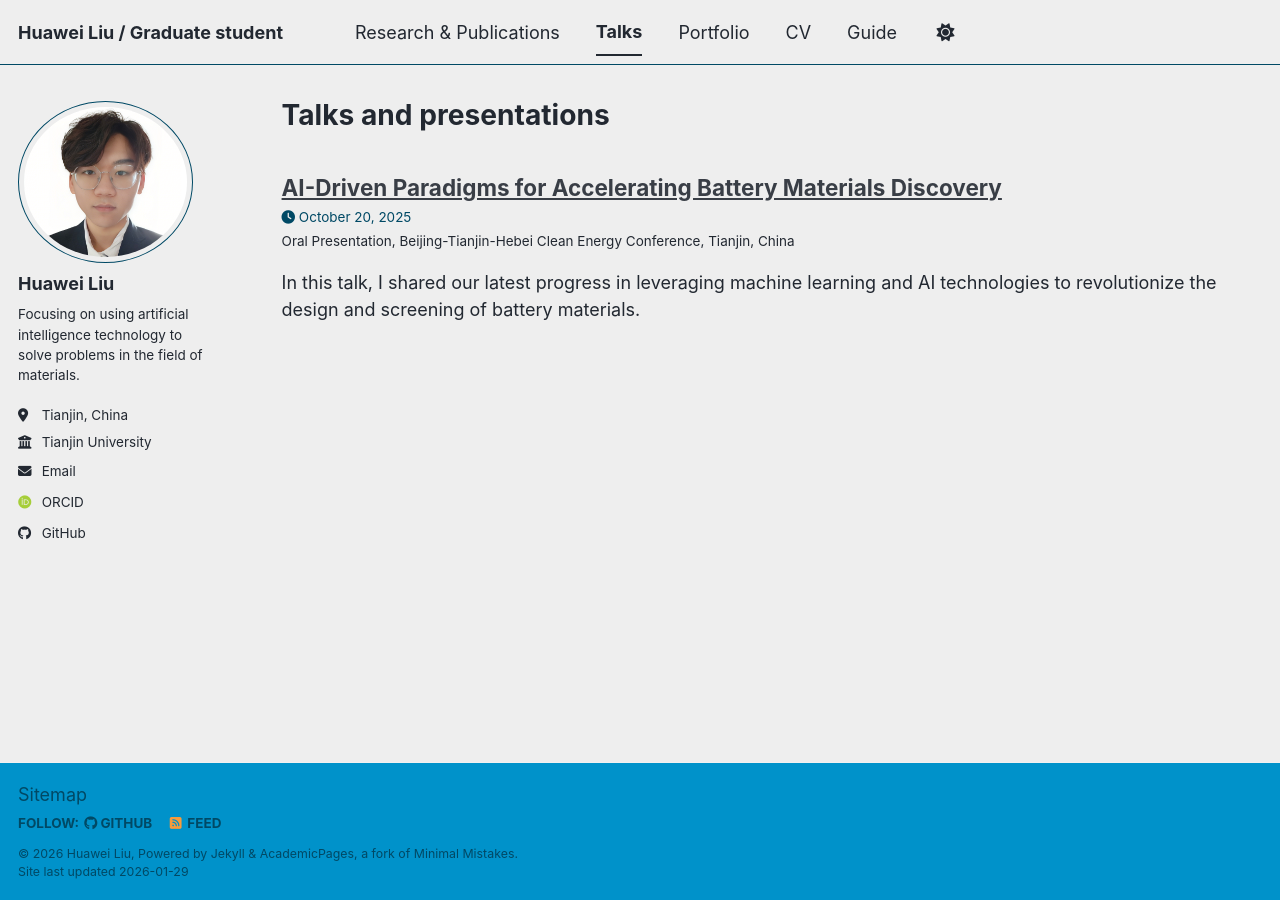
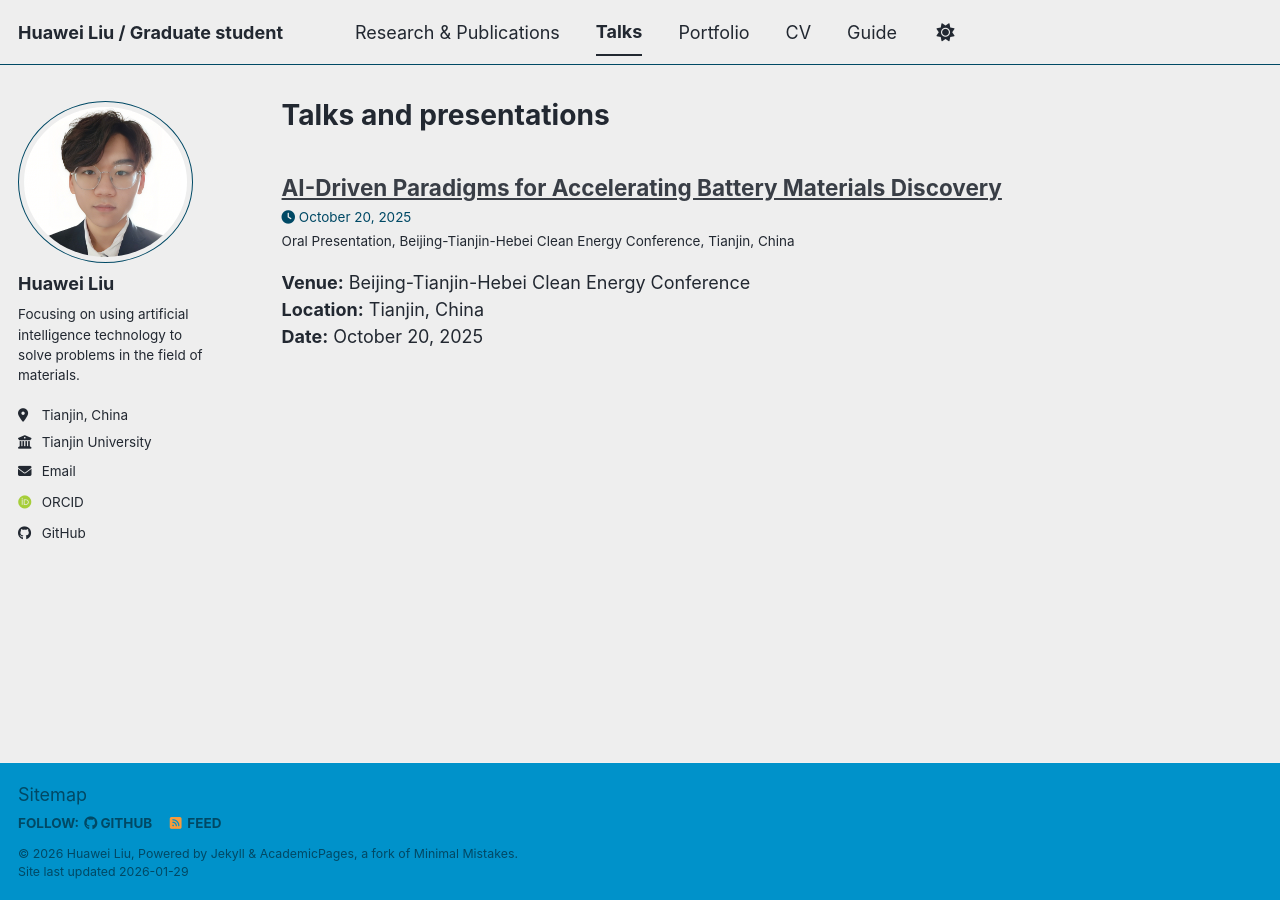
Before and after one commit to erweixi/erweixi.github.io, a Jekyll site: the page built from _pages/talks.html, in a window 1280 px wide. Built offline with Jekyll 4.4.1, drawn with Linux system fonts in a browser that asks for light colours; some web fonts are replaced; a script bundle is joined from its source files by our own code; library files that are not in the unit come from our copies; some of the changed lines change nothing that is shown.

Commit message:
修改格式

````diff
--- a/_talks/2025-10-20-talk-1.md
+++ b/_talks/2025-10-20-talk-1.md
@@ -2,15 +2,31 @@
 title: "AI-Driven Paradigms for Accelerating Battery Materials Discovery"
 collection: talks
 type: "Oral Presentation"
-permalink: /talks/2025-10-20-talk-1.md
+permalink: /talks/2025-10-20-talk-1
 venue: "Beijing-Tianjin-Hebei Clean Energy Conference"
 date: 2025-10-20
 location: "Tianjin, China"
 ---
 
+**Venue:** Beijing-Tianjin-Hebei Clean Energy Conference
+**Location:** Tianjin, China
+**Date:** October 20, 2025
+
+---
+
 In this talk, I shared our latest progress in leveraging machine learning and AI technologies to revolutionize the design and screening of battery materials.
 
-**Key content of the presentation include:**
+**Key highlights of the presentation include:**
+
 * **Integrating AI with Battery Science**: Discussed how machine learning models can bridge the gap between microscopic electronic structures and macroscopic battery performance.
 * **Interpretable ML**: Shared insights from my research on using interpretable data analysis to develop advanced hard carbon materials for sodium-ion batteries.
 * **Future Trends**: Explored the potential of Large Language Models (LLMs) in accelerating high-throughput catalyst screening for Lithium-Sulfur systems.
+
+[Download Slides](#) ```
+
+### 修改要点总结：
+1.  **手动添加信息**：我在 `---` 分割线下方直接加了 **Venue**, **Location**, **Date** 的粗体文字。这样无论模板怎么变，这些关键信息一定会显示在页面最上方。
+2.  **修正 Permalink**：`permalink: /talks/2025-10-20-talk-1` （去掉了 `.md` 或其他后缀），这样生成的网址更专业。
+3.  **PPT 下载预留**：加了一个 `[Download Slides]` 的占位符，如果以后你想上传 PPT，直接把 `#` 换成 PDF 的链接即可。
+
+改完后，提交（Push）到 GitHub，等待几分钟刷新页面，应该就能看到完整的会议信息了。
````
